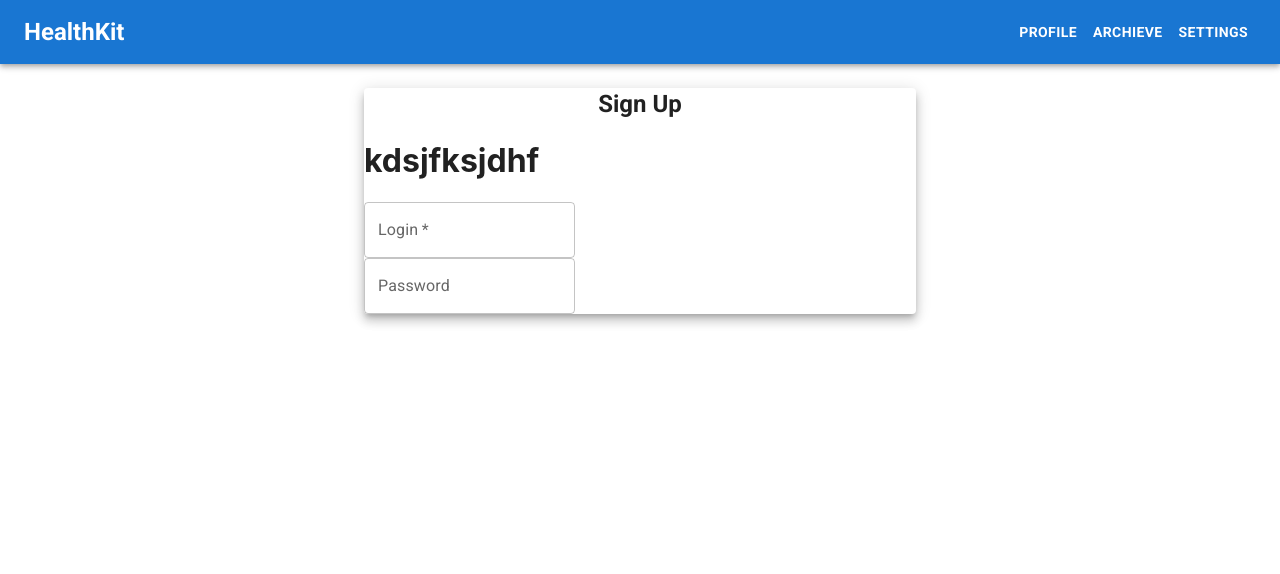
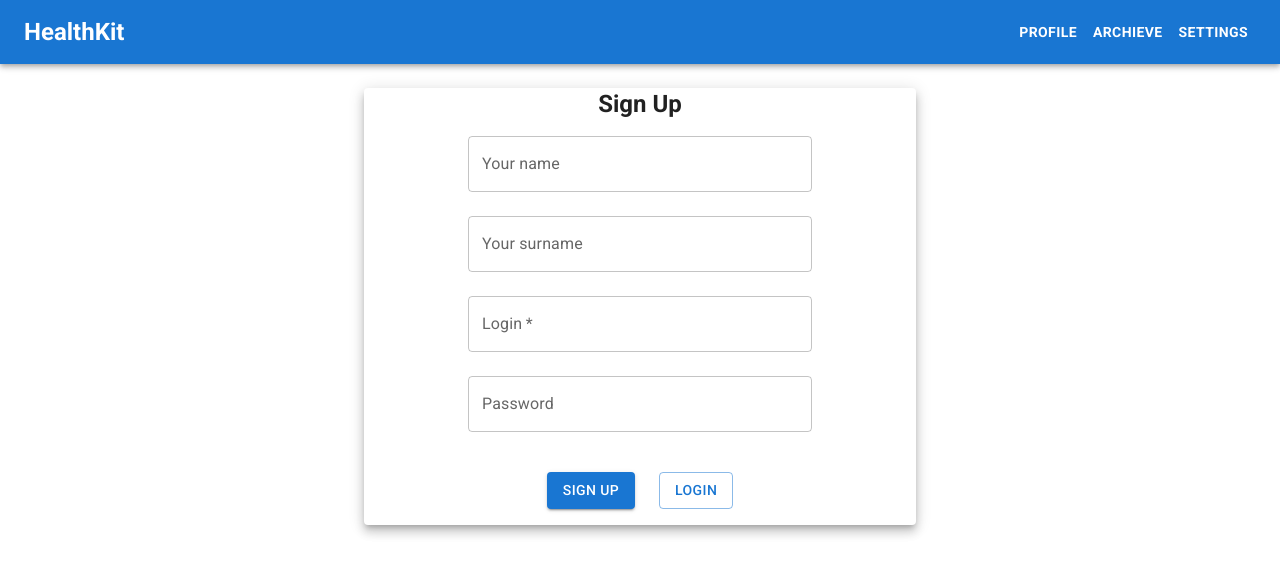
Before and after one commit to EkaterinaPushkova/health-kit, a React (Create React App) app: page /registration in a window 1280 px wide. Shown: the top 574 px of the page. Built offline with nearby package versions, Linux system fonts and the light colour scheme.

Commit message:
done base of register page and restructurized app-component

```diff
--- a/src/App.js
+++ b/src/App.js
@@ -1,36 +1,15 @@
-import AppBar from '@mui/material/AppBar';
-import Box from '@mui/material/Box';
-import Toolbar from '@mui/material/Toolbar';
-import Typography from '@mui/material/Typography';
-import Button from '@mui/material/Button';
+import React from 'react';
+import Register from './pages/Registration/registration';
+import AppBarHead from './components/AppBarHead';
 
 
+function App() {
+  return(
+    <React.StrictMode>
+      <AppBarHead />
+      <Register />
+    </React.StrictMode>
 
-function App(){
-  return(
-    <Box sx={{ flexGrow: 1 }}>
-        <AppBar position="static">
-          <Toolbar>
-            <Typography
-            variant="h5"
-            component="div"
-            sx={{
-              flexGrow: 1,
-              fontWeight: 600}}>
-              HealthKit
-            </Typography>
-              <Button
-              color="inherit"
-              sx={{fontWeight: 'bold'}}>Profile</Button>
-              <Button
-              color="inherit"
-              sx={{fontWeight: 'bold'}}>Archieve</Button>
-              <Button
-              color="inherit"
-              sx={{fontWeight: 'bold'}}>Settings</Button>
-          </Toolbar>
-        </AppBar>
-      </Box>
   )
 }
 
--- /dev/null
+++ b/src/components/AppBarHead.js
@@ -0,0 +1,36 @@
+import AppBar from '@mui/material/AppBar';
+import Box from '@mui/material/Box';
+import Toolbar from '@mui/material/Toolbar';
+import Typography from '@mui/material/Typography';
+import Button from '@mui/material/Button';
+
+
+function AppBarHead(){
+  return(
+    <Box sx={{ flexGrow: 1 }}>
+        <AppBar position="static">
+          <Toolbar>
+            <Typography
+            variant="h5"
+            component="div"
+            sx={{
+              flexGrow: 1,
+              fontWeight: 600}}>
+              HealthKit
+            </Typography>
+              <Button
+              color="inherit"
+              sx={{fontWeight: 'bold'}}>Profile</Button>
+              <Button
+              color="inherit"
+              sx={{fontWeight: 'bold'}}>Archieve</Button>
+              <Button
+              color="inherit"
+              sx={{fontWeight: 'bold'}}>Settings</Button>
+          </Toolbar>
+        </AppBar>
+      </Box>
+  )
+}
+
+export default AppBarHead;
--- a/src/index.js
+++ b/src/index.js
@@ -3,12 +3,10 @@ import ReactDOM from 'react-dom/client';
 import './index.css';
 import App from './App';
 // import Auth from './pages/Auth/authorization';
-import Register from './pages/Registration/registration';
 
 const root = ReactDOM.createRoot(document.getElementById('root'));
 root.render(
   <React.StrictMode>
     <App />
-    <Register />
   </React.StrictMode>
 );
--- a/src/pages/Registration/registration.js
+++ b/src/pages/Registration/registration.js
@@ -1,23 +1,44 @@
-import { Container, Grid, Paper, Typography, TextField } from "@mui/material";
+import { Container, Grid, Paper, Typography, TextField, Box, Button } from "@mui/material";
 
 
 function Register() {
     return(
-        <Container maxWidth='sm'>
+    <Container maxWidth="sm">
       <Paper elevation={7} sx={{mt: 3}}>
-            <Grid container justifyContent='center' direction='column'>
+        <Container maxWidth="sm">
+        <Typography variant="h5" align="center" color="textPrimary" fontWeight="600">Sign Up</Typography>
+        <Grid container justifyContent="center" direction='column'>
+          <Box sx={{
+            '& .MuiTextField-root': {
+             width: '100%',
+             mb: 3,
+            },
+            alignItems: 'center',
+            mx: 10,
+            my: 2
+          }}>
           <Grid item>
-                    <Typography variant="h5" align="center" color="textPrimary" fontWeight="600">Sign Up</Typography>
+            <TextField
+              id="outlined-helperText"
+              label="Your name"
+              placeholder="Your name"
+              // helperText="Some important text"
+            />
           </Grid>
           <Grid item>
-                    <h1>kdsjfksjdhf</h1>
+            <TextField
+              id="outlined-helperText"
+              label="Your surname"
+              placeholder="Your surname"
+              // helperText="Some important text"
+            />
           </Grid>
           <Grid item>
             <TextField
               required
               id="outlined-required"
               label="Login"
-                        placeholder="Hello World"
+              placeholder="login@mail.com"
             />
           </Grid>
           <Grid item>
@@ -28,7 +49,32 @@ function Register() {
               autoComplete="current-password"
             />
           </Grid>
+          </Box>
         </Grid>
+        <Container maxWidth="sm">
+          <Box sx={{
+            '& .MuiButton-root':{
+              mb: 2
+            },
+            justify: 'center'
+          }}>
+            <Grid container spacing={3} justifyContent="center">
+              <Grid item>
+                <Button
+                  type="submit"
+                  variant='contained'
+                  onClick={() => {
+                    alert('LoL');
+                  }}>Sign Up
+                </Button>
+              </Grid>
+              <Grid item>
+                <Button type="submit" variant="outlined">Login</Button>
+              </Grid>
+            </Grid>
+          </Box>
+        </Container>
+        </Container>
         </Paper>
     </Container>
     )
```
Lines whose indentation alone changed are shown as unchanged.
